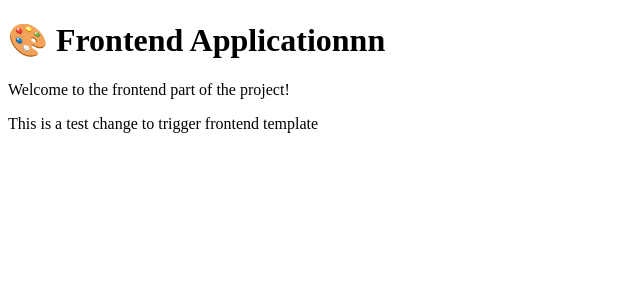
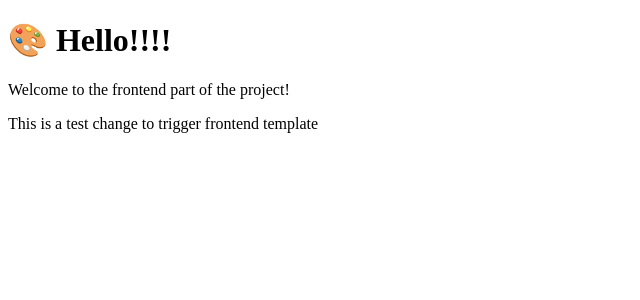
Before and after one commit to TheNameIsWin/pr-template-demo, a React (Vite) app in the folder frontend/: page / in a window 1280 px wide. Shown: the top 300 px of the page, without its empty margins (0-640 px from the left). Built offline with nearby package versions, Linux system fonts and the light colour scheme.

Commit message:
Update App.jsx

```diff
--- a/frontend/src/App.jsx
+++ b/frontend/src/App.jsx
@@ -4,7 +4,7 @@ function App() {
   return (
     <div className="App">
       <header className="App-header">
-        <h1>🎨 Frontend Applicationnn</h1>
+        <h1>🎨 Hello!!!!</h1>
         <p>Welcome to the frontend part of the project!</p>
         <p>This is a test change to trigger frontend template</p>
       </header>
```
